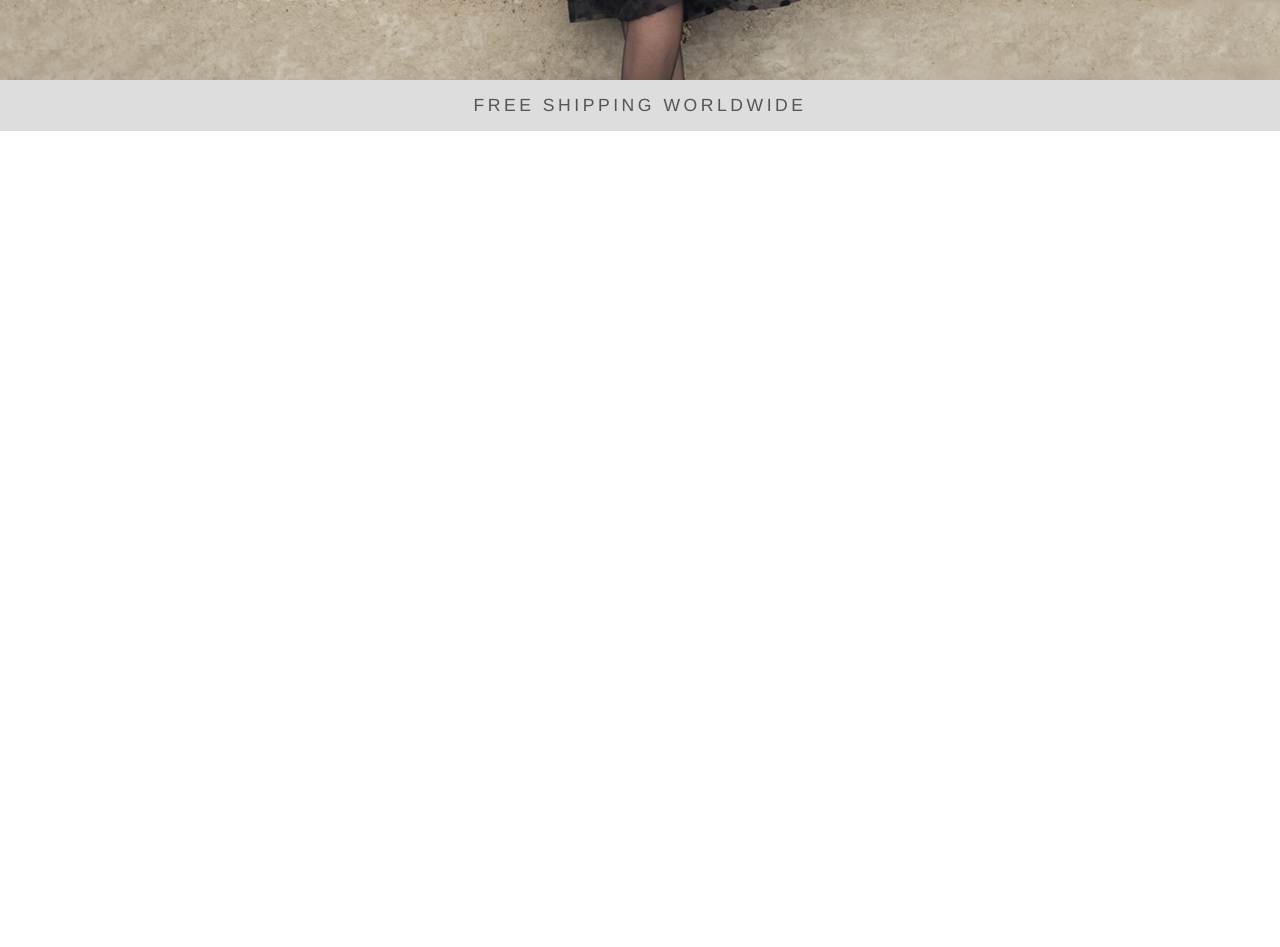
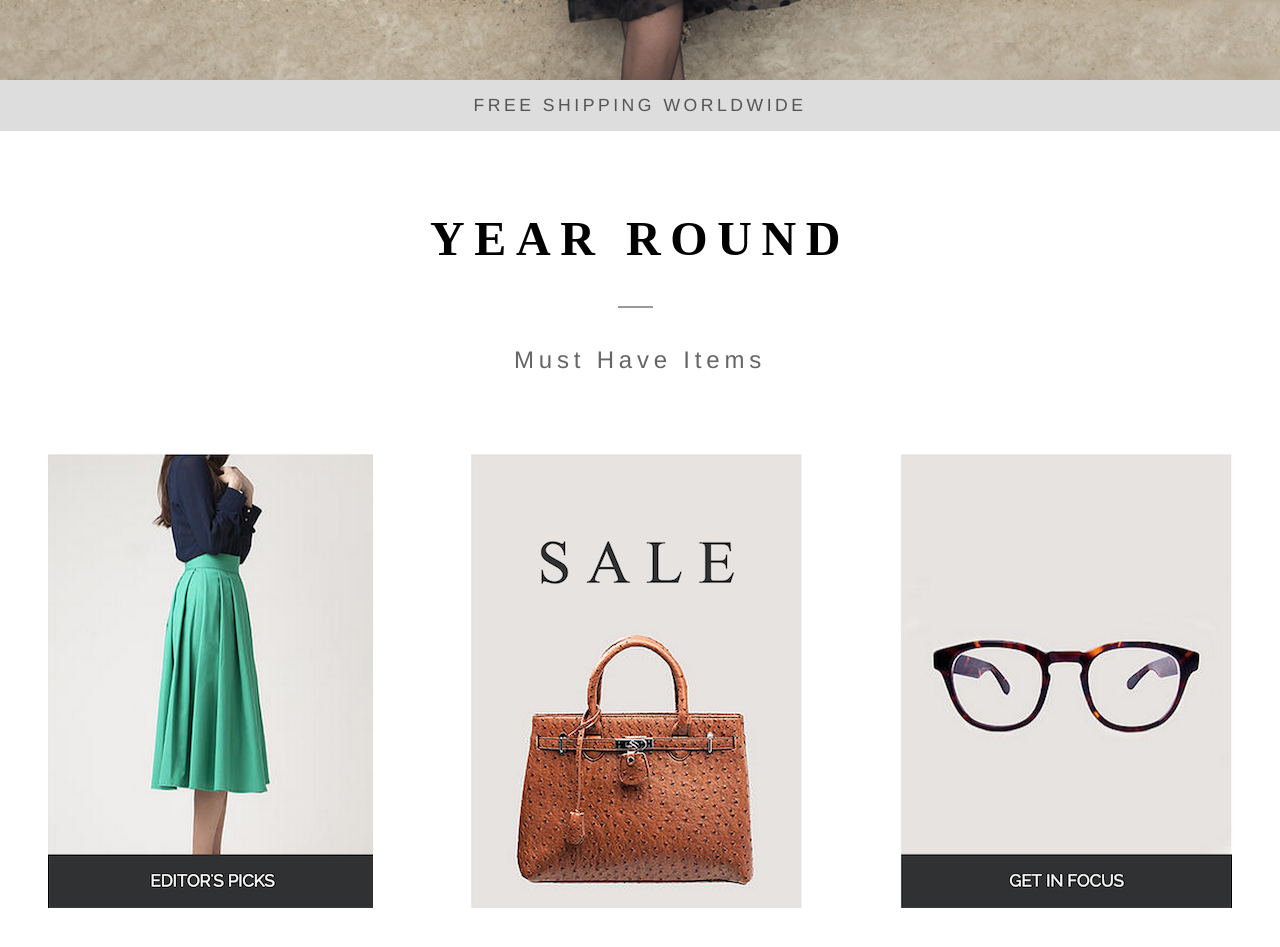
Before and after one commit to RaphaHsu/goodidea-react-track, a React app: page / in a window 1280 px wide. Shown: the part 800-1747 px from the top of the page. Before the commit the page ends 931 px from the top, so only its background shows below. Built offline with nearby package versions, Linux system fonts and the light colour scheme.

Commit message:
finish products component

```diff
--- a/src/components/app.jsx
+++ b/src/components/app.jsx
@@ -2,11 +2,13 @@ import React from 'react';
 import { hot } from 'react-hot-loader/root';
 import Header from './header';
 import Banner from './banner';
+import Products from './products';
 
 const App = () => (
   <div>
     <Header />
     <Banner />
+    <Products />
   </div>
 );
 
--- /dev/null
+++ b/src/components/products.jsx
@@ -0,0 +1,18 @@
+import React from 'react';
+
+const productLeft = require('../img/left.png');
+const productMiddle = require('../img/middle.png');
+const productRight = require('../img/right.png');
+
+const productsComponent = () => (
+  <div id="products">
+    <h2>year round</h2>
+    <p>Must Have Items</p>
+    <div className="items">
+      <img src={productLeft} alt="dress" />
+      <img src={productMiddle} alt="handbag" />
+      <img src={productRight} alt="shades" />
+    </div>
+  </div>
+);
+export default productsComponent;
--- /dev/null
+++ b/src/scss/components/_products.scss
@@ -0,0 +1,43 @@
+#products {
+  text-align: center;
+  padding: 80px 0;
+
+  h2 {
+    text-transform: uppercase;
+    font-family: serif;
+    font-size: 3rem;
+    letter-spacing: .2em;
+    position: relative;
+
+    &::after {
+      content: '';
+      position: absolute;
+      width: 35px;
+      height: 2px;
+      background: #999;
+      top: 100%;
+      right: 49%;
+      margin-top: 40px;
+    }
+  }
+
+  p {
+    padding: 80px;
+    color: #666;
+    font-size: 1.5rem;
+    letter-spacing: .2em;
+    margin: 0;
+  }
+
+  .items {
+    display: flex;
+    flex-wrap: wrap;
+    justify-content: center;
+
+    img {
+      display: block;
+      margin: 0 auto;
+    }
+  }
+
+}
--- a/src/scss/main.scss
+++ b/src/scss/main.scss
@@ -1,3 +1,4 @@
 @import './general';
 @import './components/header';
 @import './components/banner';
+@import './components/products';
```
